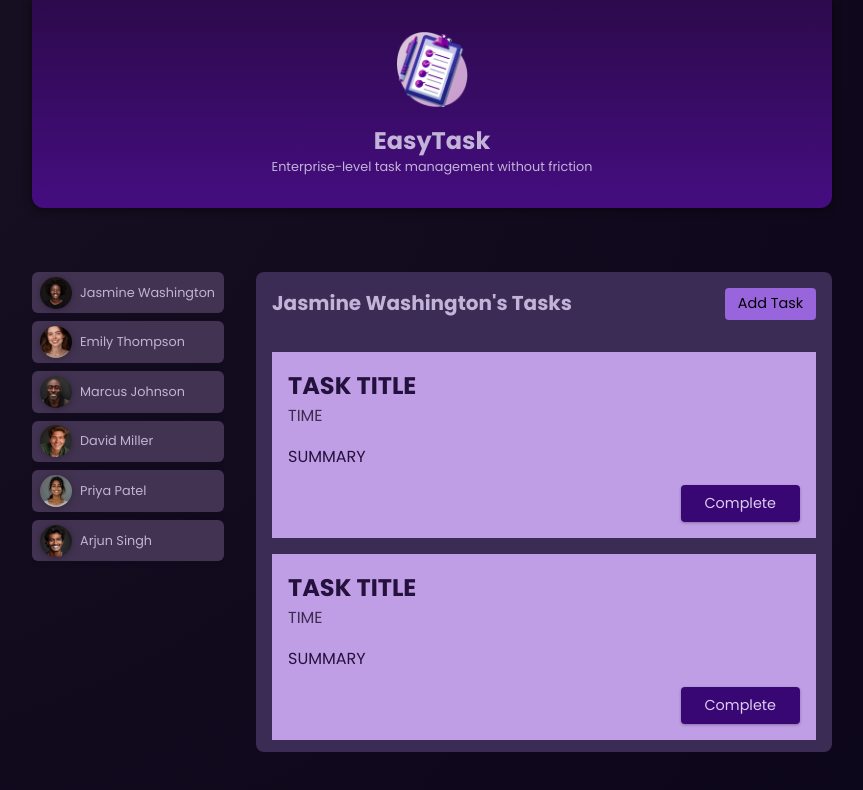
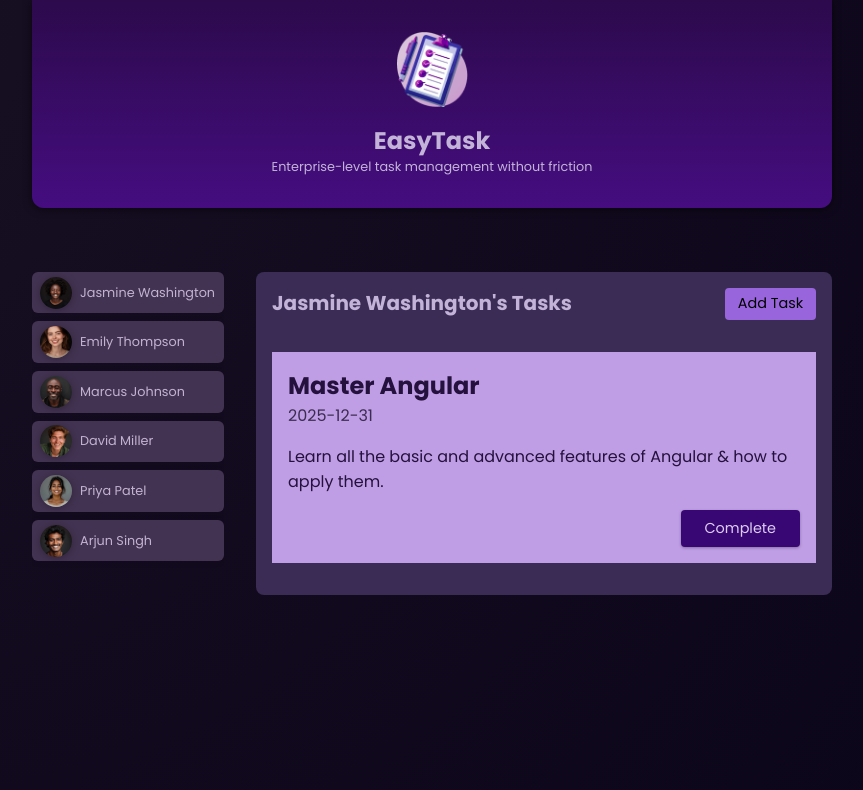
Before and after one commit to Nazish-kiran/first, an Angular app: page / in a window 1280 px wide. Both pictures are taken after a click on the button "Jasmine Washington". Shown: the top 790 px of the page, without its empty margins (208-1071 px from the left). Built offline with nearby package versions, Linux system fonts and the light colour scheme.

Commit message:
dynamic tasks

```diff
--- a/src/app/app.component.html
+++ b/src/app/app.component.html
@@ -8,7 +8,7 @@
     <!-- } -->
   </ul>
   <!-- @if(selectedUser){ -->
-    <app-task *ngIf="selectedUser; else fallback"  [names]="selectedUser.name"></app-task>
+    <app-task *ngIf="selectedUser; else fallback"  [names]="selectedUser.name" [Userid]="selectedUser.id"></app-task>
   <!-- } -->
   <!-- @else { -->
    <ng-template #fallback>
--- a/src/app/task/task.component.html
+++ b/src/app/task/task.component.html
@@ -6,14 +6,10 @@
     </menu>
 </header>
 <ul>
-    <li>
-      <app-user-task></app-user-task>
-    </li>
-    <li>
-        <app-user-task></app-user-task>
-      </li>
-      <li>
-        <app-user-task></app-user-task>
-      </li>
+    @for (i of selectedUserTask; track i.id) {
+        <li>
+          <app-user-task [task]="i"></app-user-task>
+        </li>
+    }
 </ul>
 </section>
--- a/src/app/task/task.component.ts
+++ b/src/app/task/task.component.ts
@@ -1,4 +1,4 @@
-import { Component, Input } from '@angular/core';
+import { Component, input, Input } from '@angular/core';
 import { UserTaskComponent } from './user-task/user-task.component';
 
 @Component({
@@ -8,7 +8,8 @@ import { UserTaskComponent } from './user-task/user-task.component';
   styleUrl: './task.component.css',
 })
 export class TaskComponent {
-  @Input() names: string | undefined;
+  @Input({ required: true }) Userid!: string;
+  @Input({ required: true }) names!: string;
 
   task = [
     {
@@ -34,5 +35,10 @@ export class TaskComponent {
         'Prepare and describe an issue template which will help with project management',
       dueDate: '2024-06-15',
     },
-  ]
+  ];
+  get selectedUserTask() {
+    return this.task.filter((task) => {
+      return task.userId === this.Userid;
+    });
+  }
 }
--- a/src/app/task/user-task/user-task.component.html
+++ b/src/app/task/user-task/user-task.component.html
@@ -1,7 +1,7 @@
 <article>
-    <h2>TASK TITLE</h2>
-    <time >TIME</time>
-    <p>SUMMARY</p>
+    <h2>{{task.title}}</h2>
+    <time >{{task.dueDate}}</time>
+    <p>{{task.summary}}</p>
     <p class="actions">
         <button>Complete</button>
     </p>
--- a/src/app/user/user.component.ts
+++ b/src/app/user/user.component.ts
@@ -1,10 +1,6 @@
 import { Component, Input, Output, EventEmitter } from '@angular/core';
+import {type User } from './user.model';
 
-type User = {
-  id: string;
-  name: string;
-  avatar: string;
-};
 // interface User  {
 //   id: string;
 //   name: string;
--- /dev/null
+++ b/src/app/user/user.model.ts
@@ -0,0 +1,5 @@
+export type User = {
+    id: string;
+    name: string;
+    avatar: string;
+  };
```
Also changed, not shown: src/app/task/user-task/taskObj.model.ts (added, +7 -0 lines), src/app/task/user-task/user-task.component.ts (+4 -3 lines).
